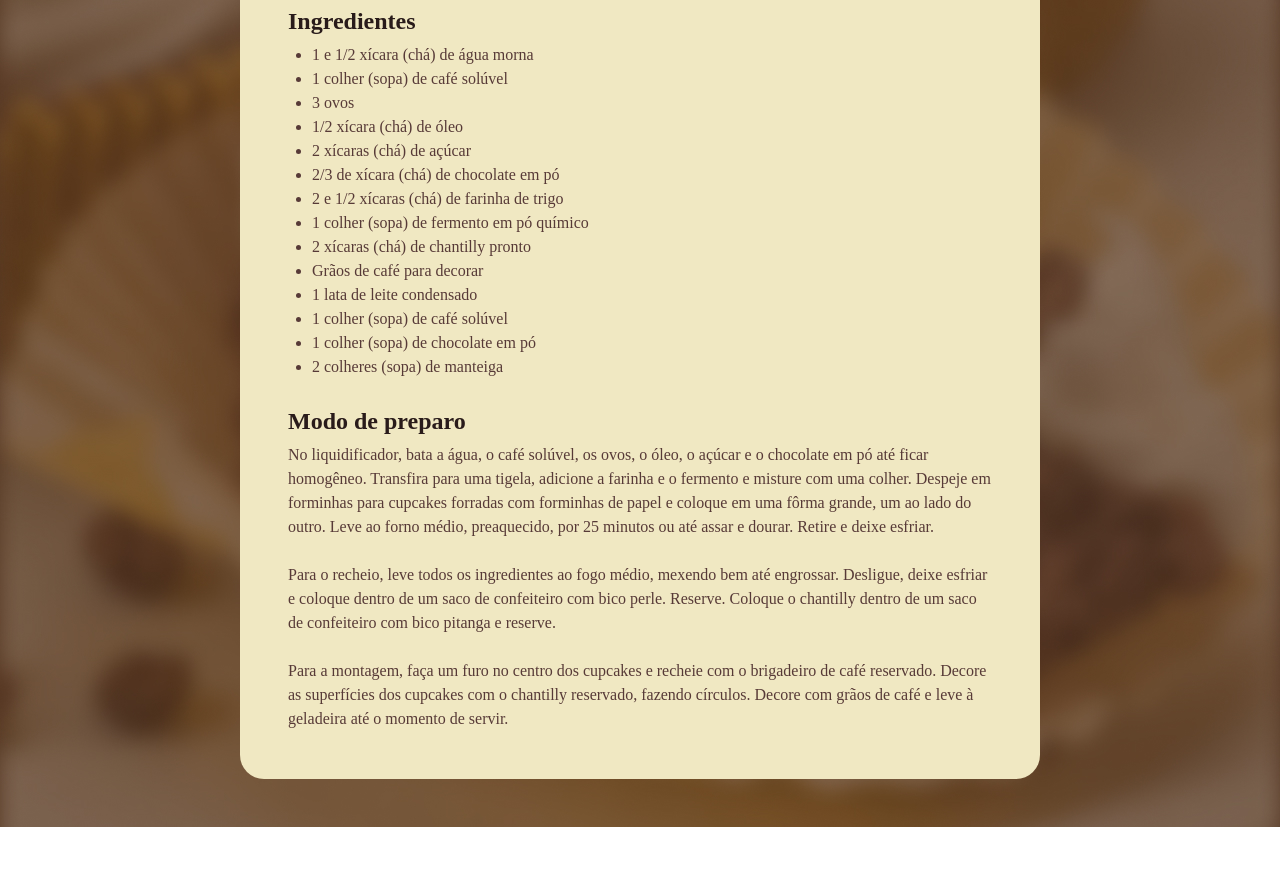
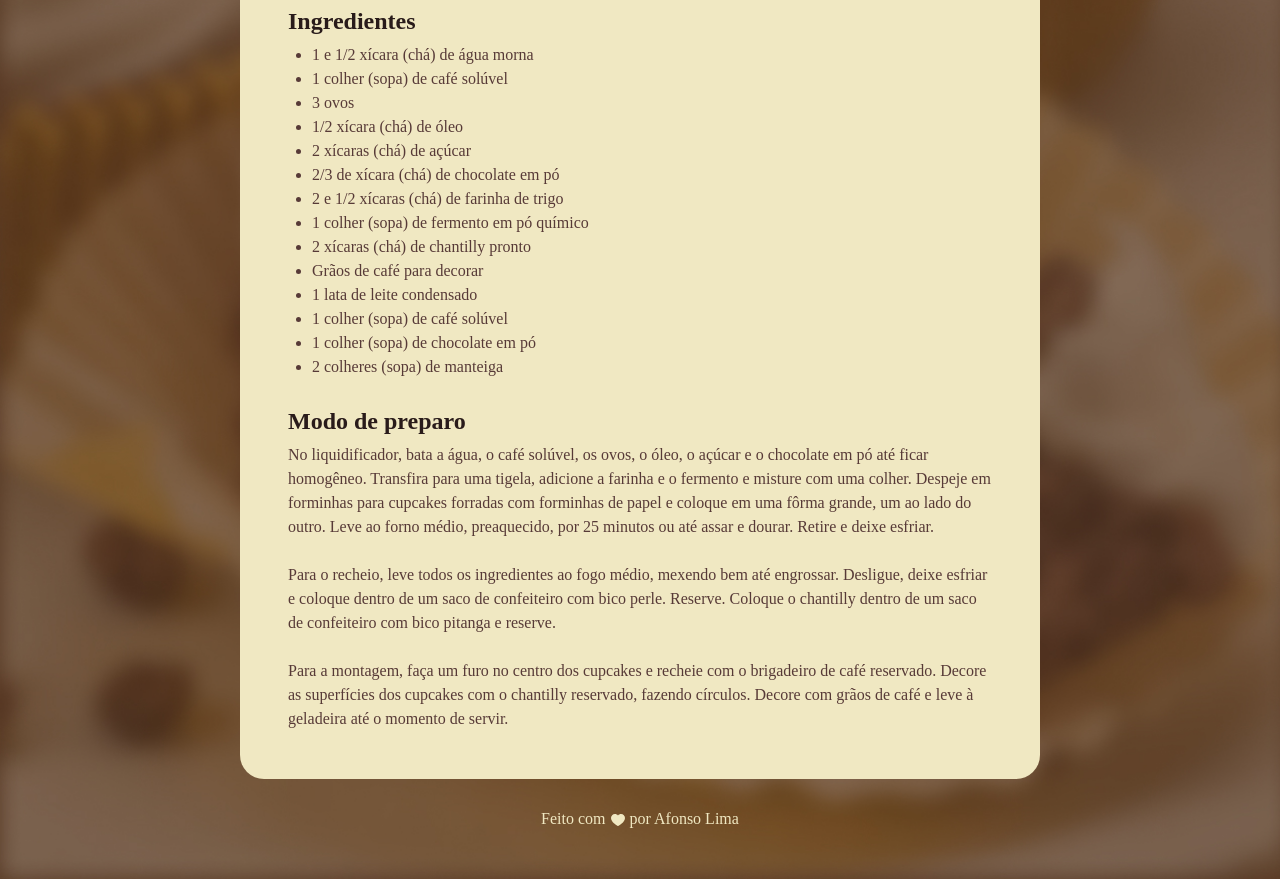
Before and after one commit to afonsolimajr/mba-pagina-receita, a plain HTML site: page index.html in a window 1280 px wide. Shown: the part 720-1599 px from the top of the page. Before the commit the page ends 1547 px from the top, so only its background shows below. Drawn offline with Linux system fonts and the light colour scheme; a web font is replaced by a local one.

Commit message:
adding footer

```diff
--- a/index.html
+++ b/index.html
@@ -62,5 +62,8 @@
             </section>
         </main>
     </div>
+    <footer>
+        Feito com <img src="assets/heart.svg" alt="icone coração"> por Afonso Lima
+    </footer>
 </body>
 </html>
--- a/style.css
+++ b/style.css
@@ -20,7 +20,7 @@ body {
     padding: 24px;
     background-color: #F0E8C2;
     border-radius: 24px;
-    margin: 48px auto;
+    margin: 48px auto 28px;
 }
 
 img {
@@ -58,3 +58,13 @@ h1, h2 {
 ul {
     padding-left: 24px;
 }
+
+footer {
+    color: #F0E8C2;
+    text-align: center;
+    padding-bottom: 48px;
+}
+
+footer img {
+    vertical-align: middle;
+}
```
Also changed, not shown: assets/heart.svg (added).
